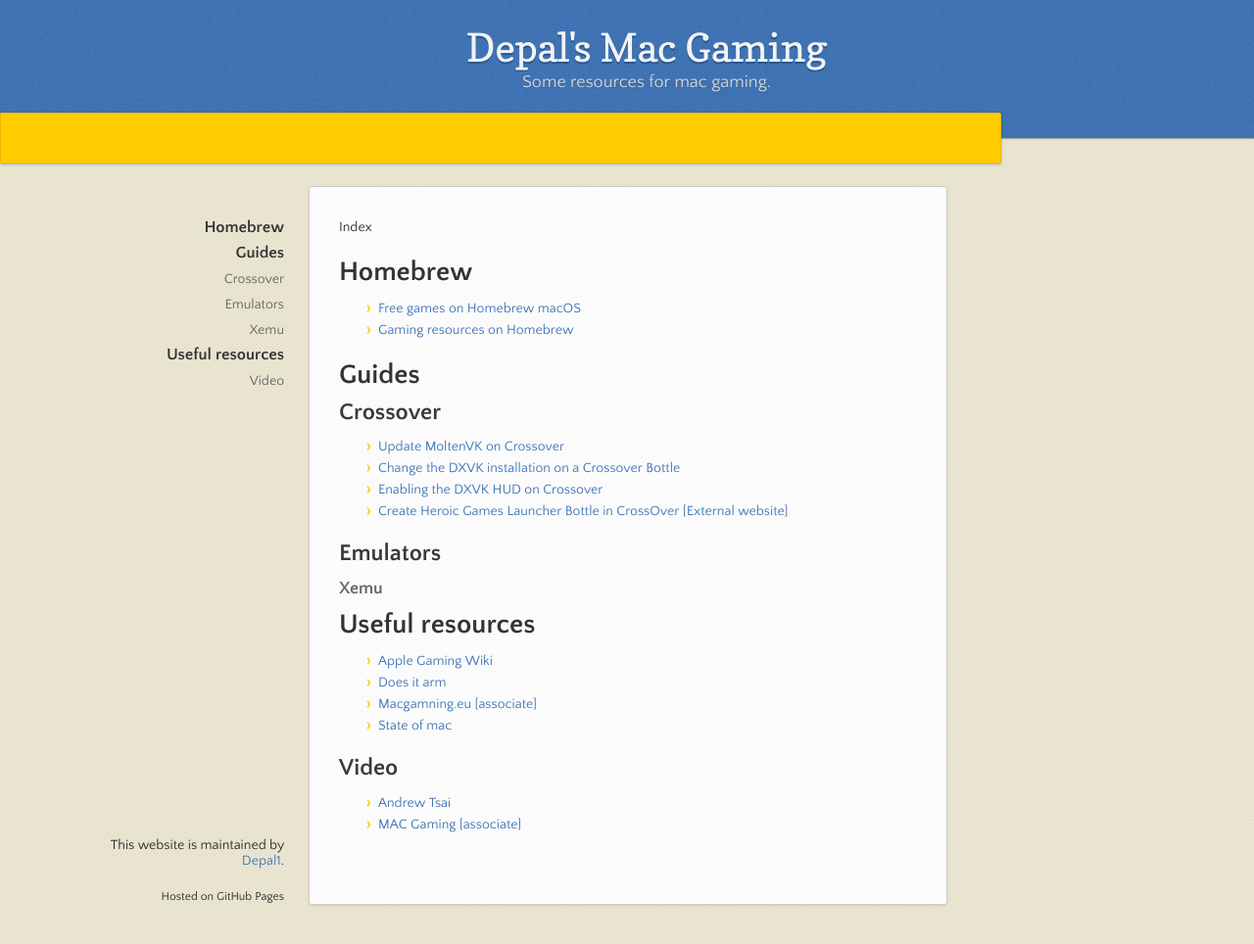
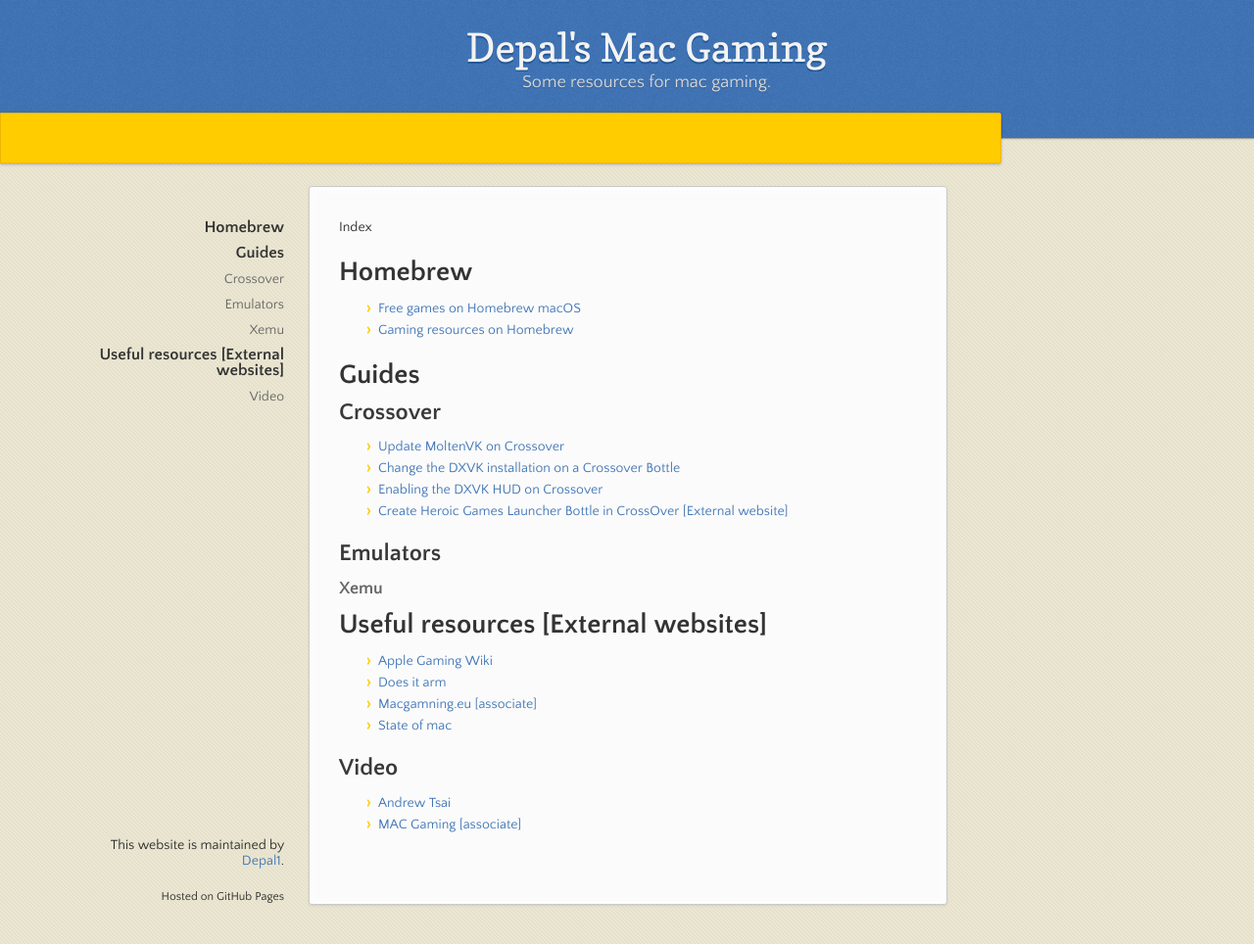
Before and after one commit to Depal1/mac-gaming, a Jekyll site: the page built from index.md, in a window 1280 px wide and 964 px high. Shown: the whole window at 98% size. Built offline with Jekyll 4.4.1, drawn with Linux system fonts in a browser that asks for light colours.

Commit message:
Update index.md

```diff
--- a/index.md
+++ b/index.md
@@ -20,7 +20,7 @@
 
 ### Xemu
 
-# Useful resources
+# Useful resources [External websites]
 * [Apple Gaming Wiki](https://www.applegamingwiki.com/wiki/Home)
 * [Does it arm](https://doesitarm.com)
 * [Macgamning.eu [associate]](https://macgaming.eu)
```
